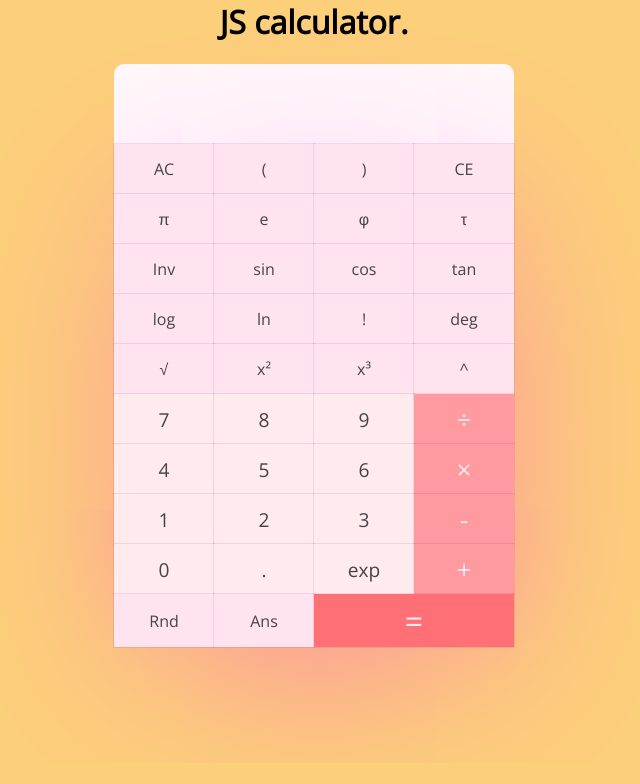
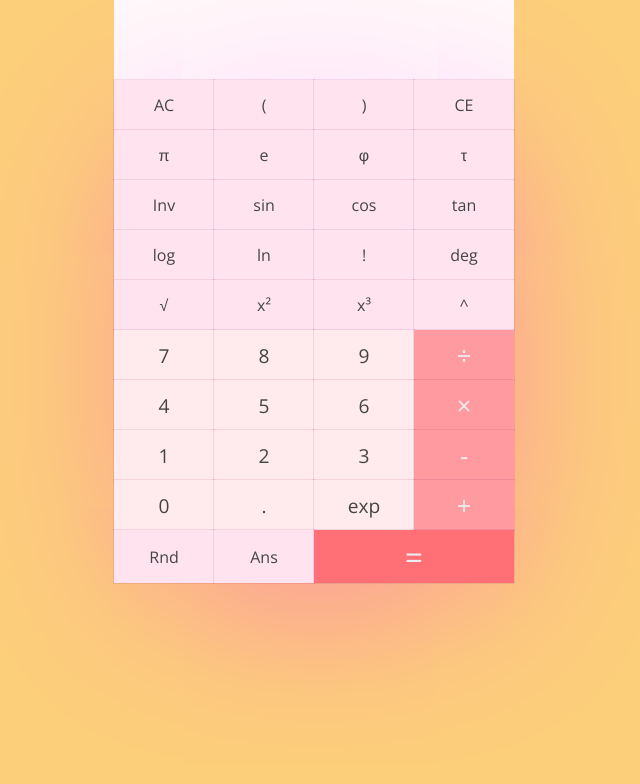
Before and after one commit to uni-tap/uc, a website: page calc.html in a window 1280 px wide. Shown: the whole page, without its empty margins (326-966 px from the left). Drawn offline with nearby package versions, Linux system fonts and the light colour scheme.

Commit message:
Update calc.html

```diff
--- a/calc.html
+++ b/calc.html
@@ -43,7 +43,7 @@ body {
   width: 100%;
   background: #FFF9F9;
   color: #444;
-  border-radius: 10px 10px 0 0;
+  //border-radius: 10px 10px 0 0;
 }
 
 .result {
@@ -180,7 +180,6 @@ sup {
 
 <body>
   <div class="wrapper">
-    <h1 style="text-align:center">JS calculator.</h1>
     <div class="calc">
       <div class="top">
         <div class='result'></div>
@@ -256,7 +255,6 @@ sup {
           <div class="cb cbans" style="width:25%">Ans</div>
           <div class="cb enter" style="width:50%">=</div>
         </div>
-
       </div>
     </div>
   </div>
```
